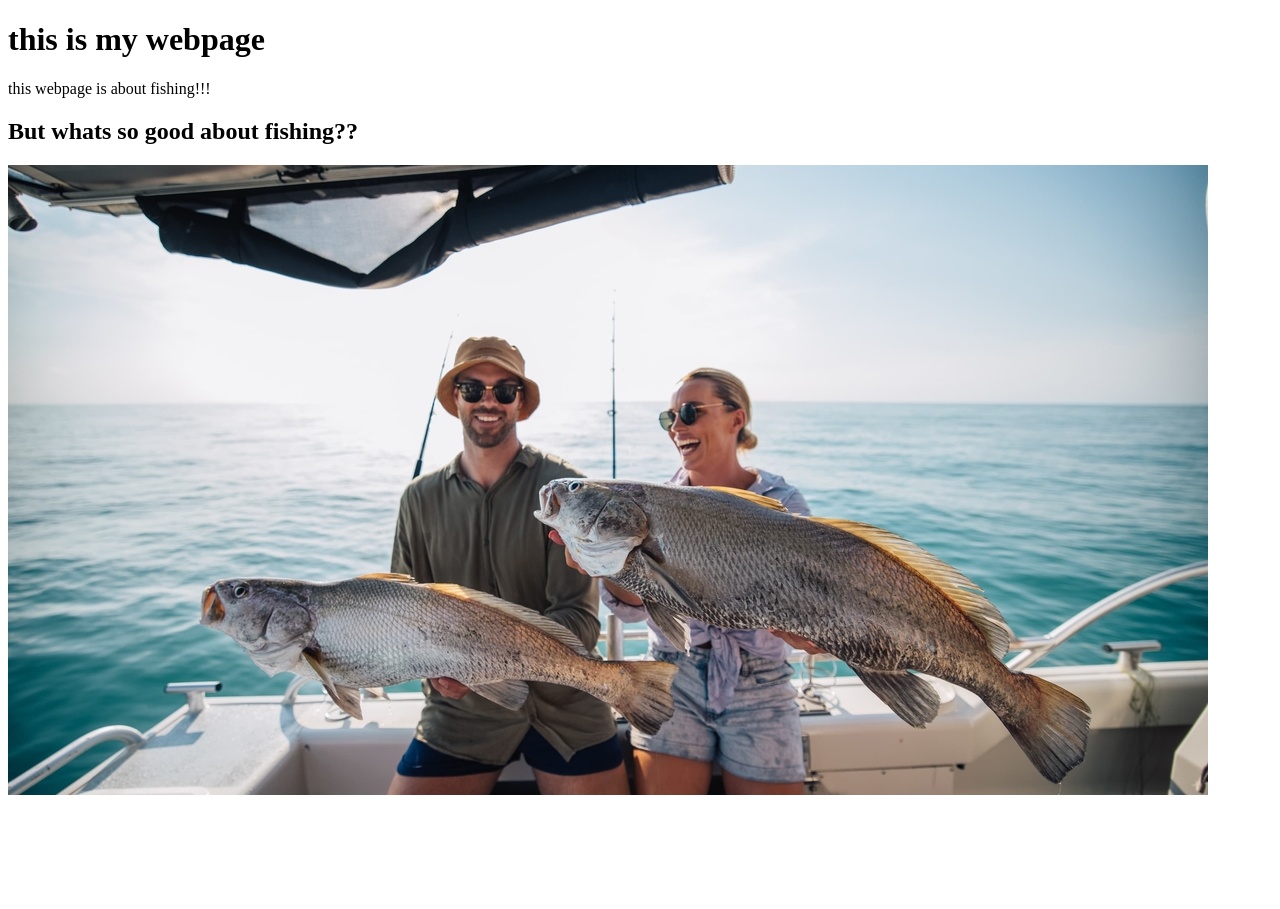
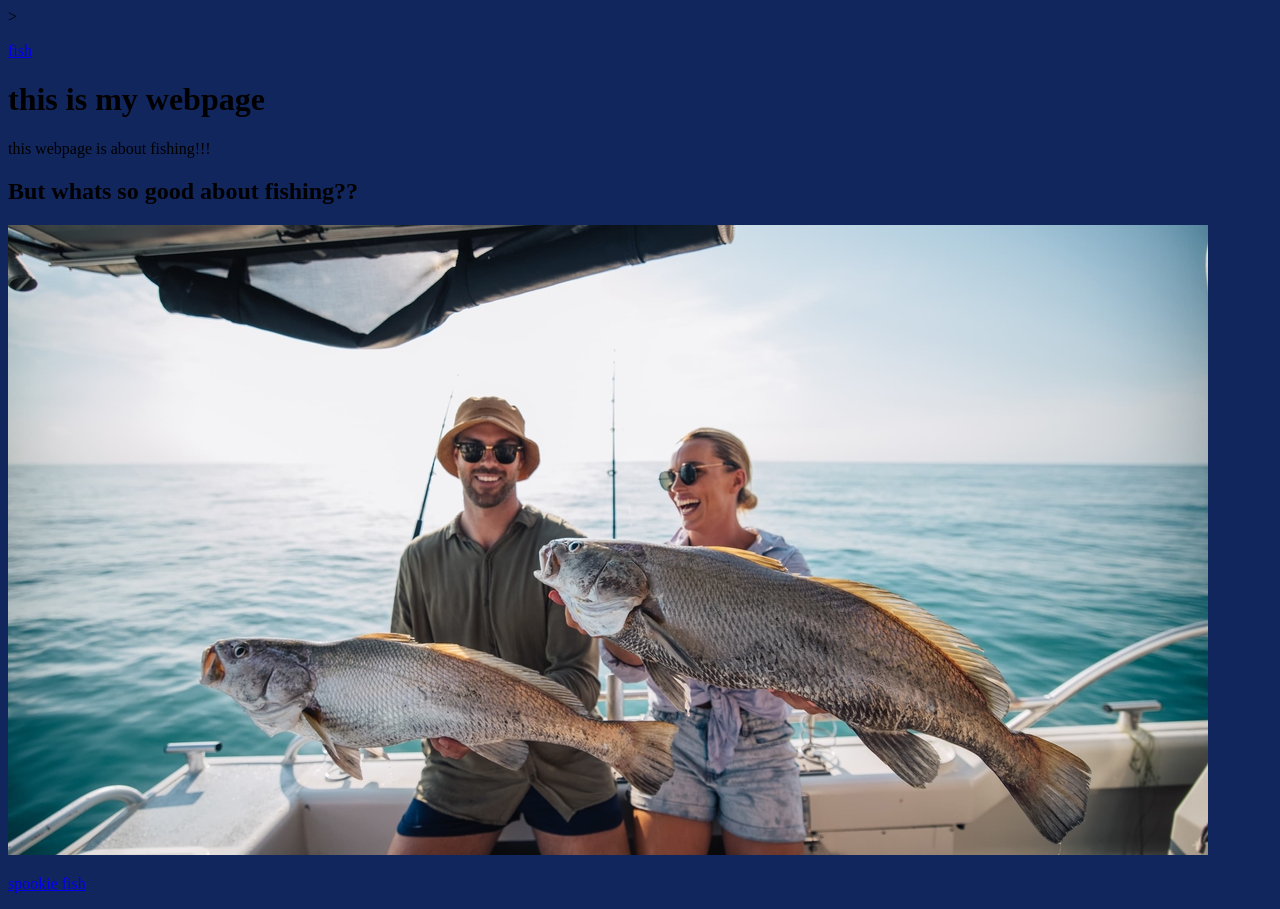
Before and after one commit to mooseclub/basic_website-, a plain HTML site: page index.html in a window 1280 px wide. Before the commit the page ends 807 px from the top, so only its background shows below. Drawn offline with Linux system fonts and the light colour scheme.

Commit message:
changed pages
added new webpages and images

```diff
--- a/index.html
+++ b/index.html
@@ -1,17 +1,29 @@
 <!DOCTYPE html>
-<htm
+<html>
 <head>
     <title>gavin's basic website</title>
+    <style>
+    * {
+        background-color:#12265e
+    }
+    </style>
+</head>
+
+>
 </head>
 
 
 <body>
-    <h1> this is my webpage  </h1>
-    <p> this webpage is about fishing!!!</p>
-   <h2> But whats so good about fishing??</h2>
-    <img src="images/fish.jpg">
+    <p><a href="page.html">fish</a></p>
+<h1> this is my webpage  </h1>
+<p> this webpage is about fishing!!!</p>
+<h2> But whats so good about fishing??</h2>
+<img src="images/fish.jpg">
+
+<p><a href="page2.html"> spookie fish </a></p>
 </body>
 
 
 
+
 </html>
```
Also changed, not shown: images/fisher.jpg (added), page.html (added), page2.html (added).
